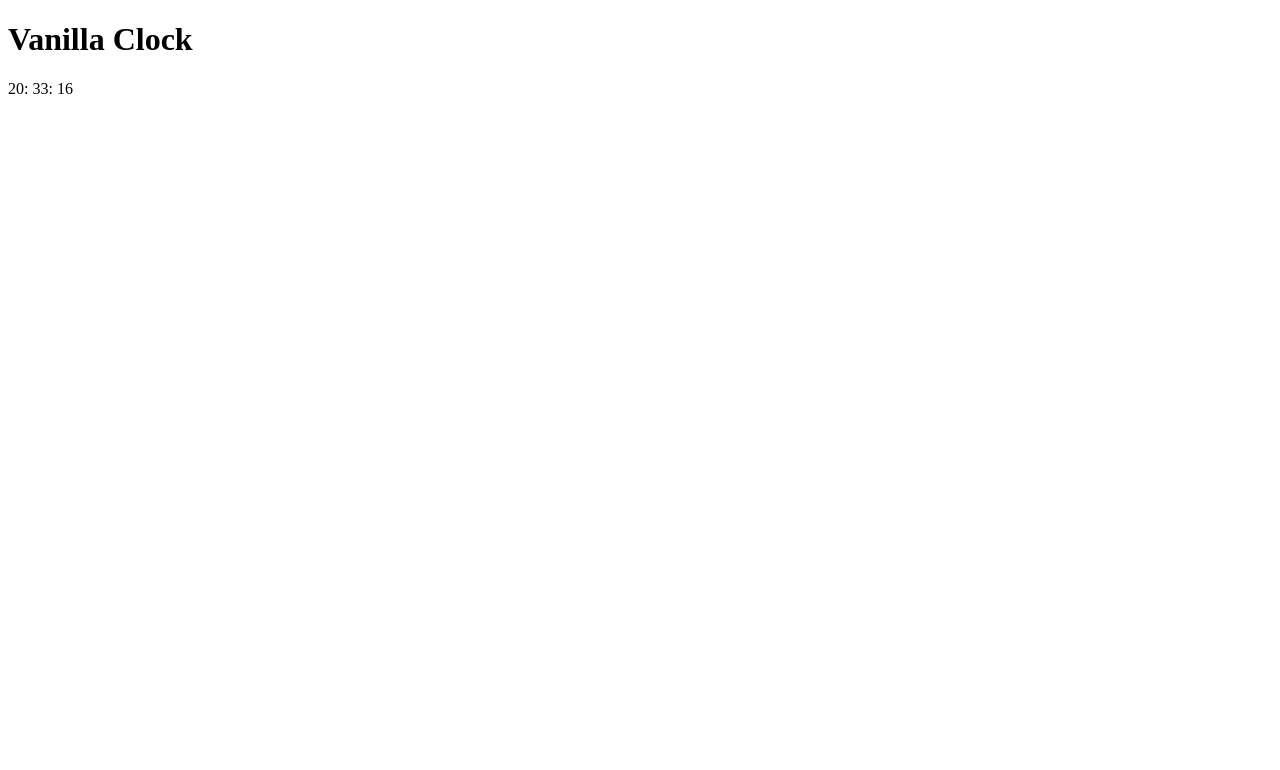
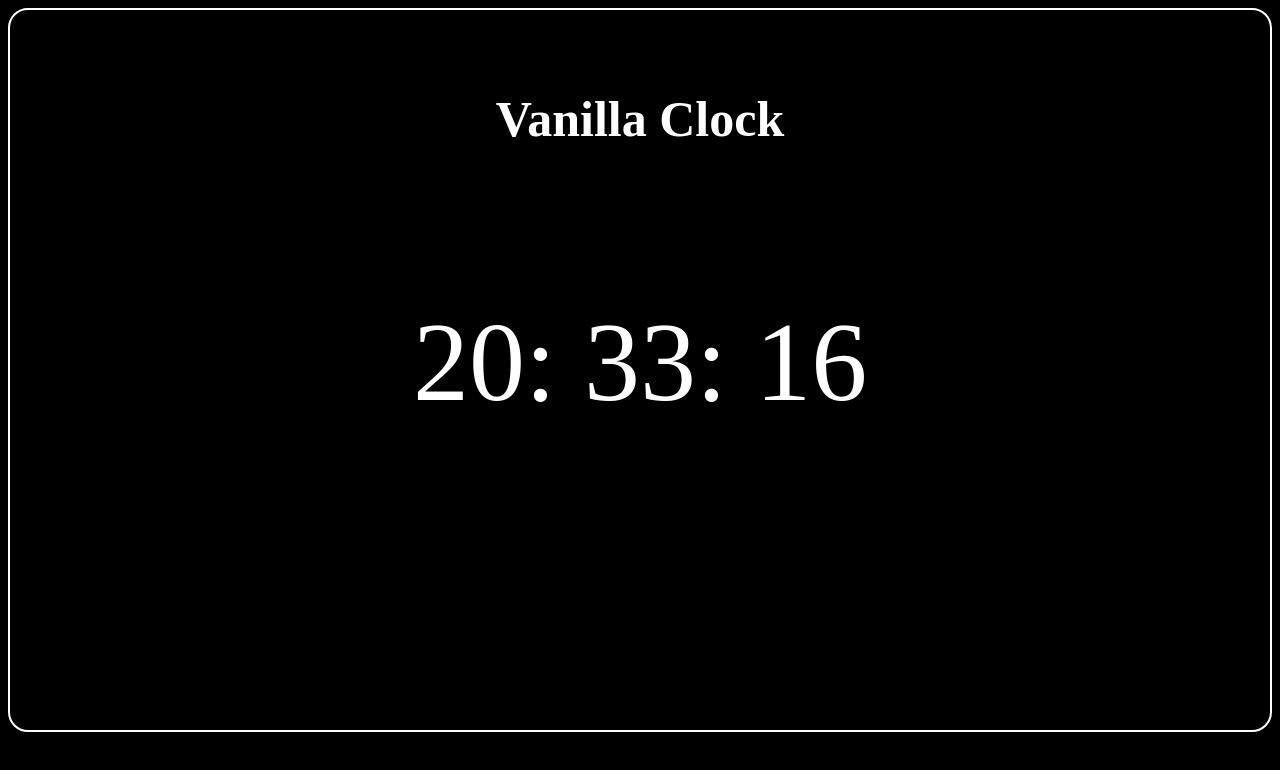
Before and after one commit to Sarthaknegigit/VanillaClock, a plain HTML site: page index.html in a window 1280 px wide. Drawn offline with Linux system fonts and the light colour scheme.

Commit message:
styles added

```diff
--- a/index.html
+++ b/index.html
@@ -5,12 +5,44 @@
     <meta http-equiv="X-UA-Compatible" content="IE=edge">
     <meta name="viewport" content="width=device-width, initial-scale=1.0">
     <title>Document</title>
+    <style>
+        h1{
+            color: white;
+            font-size: 50px;
+            margin: 80px auto;
+            text-align: center;
+            font-family: 'Times New Roman', Times, serif;
+        }
+
+        body{
+            background-color: black;
+        }
+
+        .clock{
+            color: white;
+            text-align: center;
+            font-size: 7em;
+            margin: 150px auto;
+        }
+        .container{
+            border-style: solid;
+            border-radius: 20px;
+            border-width: 2px;
+            border-color: white;
+            min-height: 90vh;
+            margin:0;
+
+        }
+    </style>
 </head>
 <body>
+    <div class="container">
+        <h1>Vanilla Clock</h1>
 
-    <h1>Vanilla Clock</h1>
+        <div class="clock"></div>
+    </div>
 
-    <div class="clock"></div>
+
 
     <script src="app.js"></script>
 </body>
```
